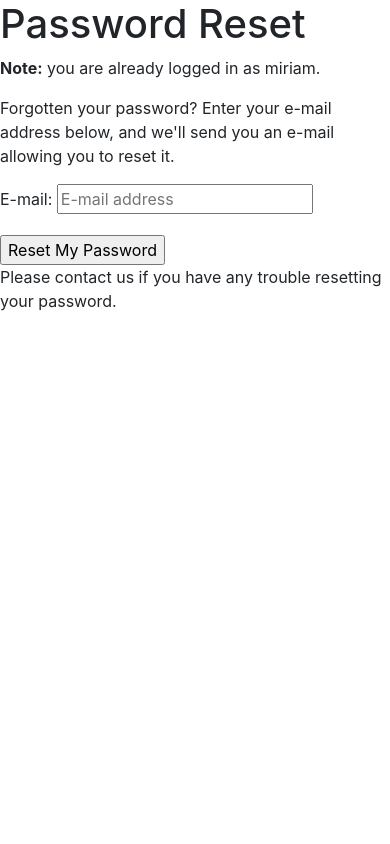
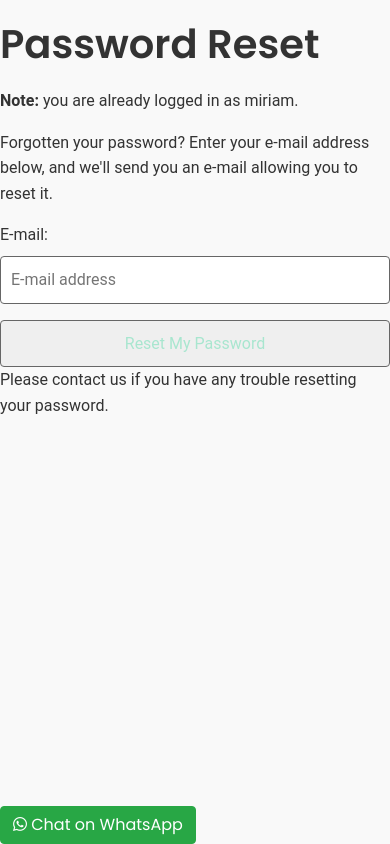
Before and after one commit to miriamdosantos/Ferrie-Bakery, a Django app: page /accounts/password/reset/ in a window 390 px wide. Run offline with Django 3.2, Linux system fonts and the light colour scheme; a user stored in the database is signed in; parts of the project's set-up code (start-up, migrations or seed data) failed here and were passed over; some libraries are stand-ins or nearby versions.

Commit message:
Completed home page header, whatsapp integration  and general css

```diff
--- a/ferrie_bakery/urls.py
+++ b/ferrie_bakery/urls.py
@@ -15,8 +15,12 @@ Including another URLconf
 """
 from django.contrib import admin
 from django.urls import path, include
+from django.conf import settings
+from django.conf.urls.static import static
 
 urlpatterns = [
     path('admin/', admin.site.urls),
-     path("accounts/", include("allauth.urls")),
-]
+    path("accounts/", include("allauth.urls")),
+
+    path('', include('home.urls')),
+]+ static(settings.MEDIA_URL, document_root=settings.MEDIA_ROOT)
--- /dev/null
+++ b/home/urls.py
@@ -0,0 +1,7 @@
+from django.contrib import admin
+from django.urls import path
+from . import views
+
+urlpatterns = [
+    path('', views.index, name='home')
+]
--- a/home/views.py
+++ b/home/views.py
@@ -1,3 +1,7 @@
 from django.shortcuts import render
 
 # Create your views here.
+
+def index(request):
+     """ A view to return the index page """
+     return render(request, 'home/index.html')
--- /dev/null
+++ b/static/css/base.css
@@ -0,0 +1,184 @@
+
+/* Cores principais */
+:root {
+    --primary-color: #FF13A4; /* Rosa Principal */
+    --secondary-color: #A8E6CF; /* Verde Água */
+    --background-color: #F9F9F9; /* Fundo Geral */
+    --text-color: #333333; /* Texto Primário */
+    --text-secondary-color: #666666; /* Texto Secundário */
+    --link-color: #FF70C0; /* Links */
+    --footer-bg-color: #C41284; /* Fundo do Rodapé */
+    --button-text-color: #FFFFFF; /* Texto dos Botões */
+  }
+
+  /* Configurações de Fonte */
+  body {
+    font-family: 'Roboto', sans-serif; /* Fonte Secundária para texto geral */
+    font-size: 16px;
+    line-height: 1.6;
+    color: var(--text-color);
+    background-color: var(--background-color);
+    margin: 0;
+    padding: 0;
+  }
+
+  /* Cabeçalhos */
+  h1, h2, h3, h4, h5, h6 {
+    font-family: 'Poppins', sans-serif; /* Fonte Principal para Destaques */
+    font-weight: 600; /* Semi-bold */
+    color: var(--text-color);
+    margin: 0;
+    padding: 0.5em 0;
+  }
+
+  /* Links */
+  a {
+    font-family: 'Poppins', sans-serif;
+    font-weight: 500;
+    color: var(--link-color);
+    text-decoration: none;
+  }
+
+  a:hover {
+    color: var(--primary-color); /* Rosa Principal */
+    text-decoration: underline;
+  }
+
+
+
+
+  /* Inputs e Campos de Formulário */
+  input, textarea, select {
+    font-family: 'Roboto', sans-serif;
+    font-size: 16px;
+    color: var(--secondary-color);
+    border: 1px solid var(--text-secondary-color);
+    border-radius: 4px;
+    padding: 10px;
+    width: 100%;
+  }
+
+  input:focus, textarea:focus, select:focus {
+    border-color: var(--primary-color);
+    outline: none;
+  }
+
+  /* Fundo das Seções */
+  .section {
+    background-color: var(--background-color);
+    padding: 20px;
+    border-radius: 8px;
+  }
+
+  /* Rodapé */
+  footer {
+    background-color: var(--footer-bg-color);
+    color: var(--button-text-color);
+    text-align: center;
+    padding: 20px 10px;
+  }
+
+  footer a {
+    color: var(--button-text-color);
+  }
+
+  footer a:hover {
+    color: var(--link-color);
+  }
+
+
+html {
+    height: 100%;
+}
+
+#topnav{
+    background-color:  rgba(255, 19, 164, 0.4)
+    ;
+}
+
+#topnav img {
+    border-radius: 50%;
+    width: 30%;
+    height: 30%;
+    margin-left: 8rem;
+    box-shadow: 5px  5px  15px rgba(0, 0, 0, 0.659); /* Efeito de sombra */
+}
+
+
+/* from Bulma */
+.icon {
+    align-items: center;
+    display: inline-flex;
+    justify-content: center;
+    height: 1.5rem;
+    width: 1.5rem;
+}
+
+header i{
+    color:black;
+}
+
+ul a{
+    color: #ffffff;
+}
+ul a:hover{
+    color: var(--primary-color);
+}
+
+.dropdown-menu{
+    background-color: var(--secondary-color);
+}
+.dropdown-menu a:hover{
+    color: var(--primary-color);
+    background-color: --
+}
+
+.whatsapp-button {
+    position: fixed;
+    bottom: 20px;
+    right: 20px;
+    z-index: 1000;
+  }
+
+  .btn-whatsapp {
+    background-color: #25D366;
+    color: white;
+    padding: 12px 20px;
+    border-radius: 50px;
+    display: flex;
+    align-items: center;
+    text-decoration: none;
+    box-shadow: 0 4px 6px rgba(0, 0, 0, 0.2);
+  }
+
+  .btn-whatsapp i {
+    margin-right: 10px;
+  }
+
+  .btn-whatsapp:hover {
+    background-color: #128C7E;
+  }
+
+  /* -------------------------------- Media Queries */
+
+/* Slightly larger container on xl screens */
+@media (min-width: 1200px) {
+    .container {
+      max-width: 80%;
+    }
+  }
+
+  /* fixed top navbar only on medium and up */
+  @media (min-width: 992px) {
+      .fixed-top-desktop-only {
+          position: fixed;
+          top: 0;
+          right: 0;
+          left: 0;
+          z-index: 1030;
+      }
+
+      .header-container {
+          padding-top: 164px;
+      }
+  }
--- a/templates/base.html
+++ b/templates/base.html
@@ -15,15 +15,19 @@
 
     {% block corecss %}
       <link rel="stylesheet" href="https://stackpath.bootstrapcdn.com/bootstrap/4.4.1/css/bootstrap.min.css" integrity="sha384-Vkoo8x4CGsO3+Hhxv8T/Q5PaXtkKtu6ug5TOeNV6gBiFeWPGFN9MuhOf23Q9Ifjh" crossorigin="anonymous">
+      <link href="https://fonts.googleapis.com/css2?family=Lato:ital,wght@0,100;0,300;0,400;0,700;0,900;1,100;1,300;1,400;1,700;1,900&family=Poppins:ital,wght@0,100;0,200;0,300;0,400;0,500;0,600;0,700;0,800;0,900;1,100;1,200;1,300;1,400;1,500;1,600;1,700;1,800;1,900&display=swap" rel="stylesheet">
+      <link rel="stylesheet" href="{% static 'css/base.css' %}">
+      <link rel="stylesheet" href="https://cdnjs.cloudflare.com/ajax/libs/font-awesome/6.6.0/css/all.min.css">
+
     {% endblock %}
 
     {% block extra_css %}
     {% endblock %}
 
     {% block corejs %}
-      <script src="https://code.jquery.com/jquery-3.4.1.slim.min.js" integrity="sha384-J6qa4849blE2+poT4WnyKhv5vZF5SrPo0IejwBvKU7imGFAV0wwj1yYfoRSJoZ+n" crossorigin="anonymous"></script>
-      <script src="https://cdn.jsdelivr.net/npm/popper.js@1.16.0/dist/umd/popper.min.js" integrity="sha384-Q6E9RHvbIyZFJoft+2mJbHaEWldlvI9IOYy5n3zV9zzTtmI3UksdQRVvoxMfooAo" crossorigin="anonymous"></script>
-      <script src="https://stackpath.bootstrapcdn.com/bootstrap/4.4.1/js/bootstrap.min.js" integrity="sha384-wfSDF2E50Y2D1uUdj0O3uMBJnjuUD4Ih7YwaYd1iqfktj0Uod8GCExl3Og8ifwB6" crossorigin="anonymous"></script>
+    <script src="https://cdn.jsdelivr.net/npm/jquery@3.5.1/dist/jquery.slim.min.js" integrity="sha384-DfXdz2htPH0lsSSs5nCTpuj/zy4C+OGpamoFVy38MVBnE+IbbVYUew+OrCXaRkfj" crossorigin="anonymous"></script>
+    <script src="https://cdn.jsdelivr.net/npm/popper.js@1.16.1/dist/umd/popper.min.js" integrity="sha384-9/reFTGAW83EW2RDu2S0VKaIzap3H66lZH81PoYlFhbGU+6BZp6G7niu735Sk7lN" crossorigin="anonymous"></script>
+    <script src="https://cdn.jsdelivr.net/npm/bootstrap@4.6.2/dist/js/bootstrap.min.js" integrity="sha384-+sLIOodYLS7CIrQpBjl+C7nPvqq+FbNUBDunl/OZv93DB7Ln/533i8e/mZXLi/P+" crossorigin="anonymous"></script>
     {% endblock %}
 
     {% block extra_js %}
@@ -32,7 +36,74 @@
     <title>{% trans "Ferrie - Sweet shop" %} {% block extra_title %}{% endblock %}</title>
   </head>
   <body>
-    <header class="container-fluid fixed-top"></header>
+    <header class="container-fluid fixed-top">
+        <div id="topnav" class="row  pt-lg-2 d-none d-lg-flex">
+            <div class="col-12 col-lg-4 my-auto py-1 py-lg-0 ">
+                <a href="{% url 'home' %}" class="nav-link main-logo-link p-2 pb-2  " >
+                    <img src="/media/logo1.peg"  alt="">
+                </a>
+            </div>
+            <div class="col-12 col-lg-4 my-auto py-1 py-lg-0">
+                <form method="GET" action="">
+                    <div class="input-group w-100">
+                        <input class="form-control border-3 border-dark rounded-0" type="text" name="q" placeholder="Search our site">
+                        <div class="input-group-append">
+                            <button class="form-control bg-white btn btn-black border border-dark rounded-0" type="submit">
+                                <span class="icon ">
+                                    <i class="fas fa-search"></i>
+                                </span>
+                            </button>
+                        </div>
+                    </div>
+                </form>
+            </div>
+            <div class="col-12 col-lg-4 my-auto py-1 py-lg-0">
+                <ul class="list-inline list-unstyled text-center text-lg-right my-0">
+                    <li class="list-inline-item dropdown">
+                        <a class=" nav-link" href="#" id="user-options" data-toggle="dropdown" aria-haspopup="true" aria-expanded="false">
+                            <div class="text-center">
+                                <div><i class="fas fa-user fa-lg"></i></div>
+                                <p class="my-0">My Account</p>
+                            </div>
+                        </a>
+                        <div class="dropdown-menu border-0" aria-labelledby="user-options">
+                            {% if request.user.is_authenticated %}
+                                {% if request.user.is_superuser %}
+                                    <a href="" class="dropdown-item">Product Management</a>
+                                {% endif %}
+                                <a href="" class="dropdown-item">My Profile</a>
+                                <a href="{% url 'account_logout' %}" class="dropdown-item">Logout</a>
+                            {% else %}
+                                <a href="{% url 'account_signup' %}" class="dropdown-item">Register</a>
+                                <a href="{% url 'account_login' %}" class="dropdown-item">Login</a>
+                            {% endif %}
+                        </div>
+                    </li>
+                    <li class="list-inline-item">
+                        <a class="{% if grand_total %} font-weight-bold{% else %}text-black{% endif %} nav-link" href="">
+                            <div class="text-center">
+                                <div><i class="fas fa-shopping-bag fa-lg"></i></div>
+                                <p class="my-0">
+                                    {% if grand_total %}
+                                        ${{ grand_total|floatformat:2 }}
+                                    {% else %}
+                                        $0.00
+                                    {% endif %}
+                                </p>
+                            </div>
+                        </a>
+                    </li>
+                </ul>
+            </div>
+        </div>
+    </header>
+
+    <!-- Div do WhatsApp, logo após a barra de navegação -->
+    <div class="whatsapp-container fixed-bottom">
+        <a href="https://wa.me/5511942852790" target="_blank" class="btn btn-success">
+            <i class="fab fa-whatsapp"></i> Chat on WhatsApp
+        </a>
+    </div>
 
     {% if messages %}
       <div class="message-container"></div>
```
Also changed, not shown: ferrie_bakery/settings.py (+11 -2 lines), media/Ferrie.png (added), media/logo.jpeg (added), 1 other file.
